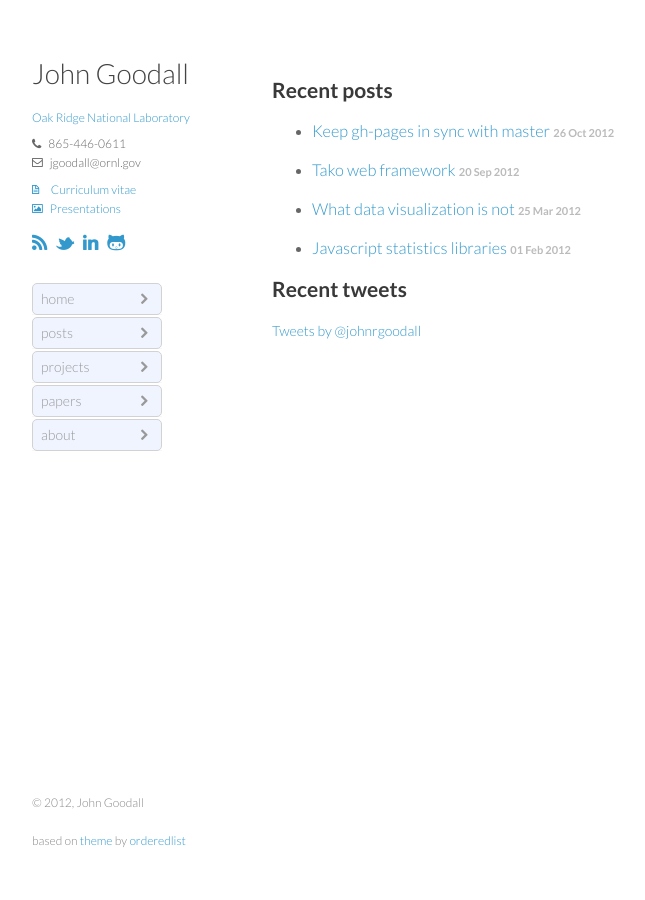
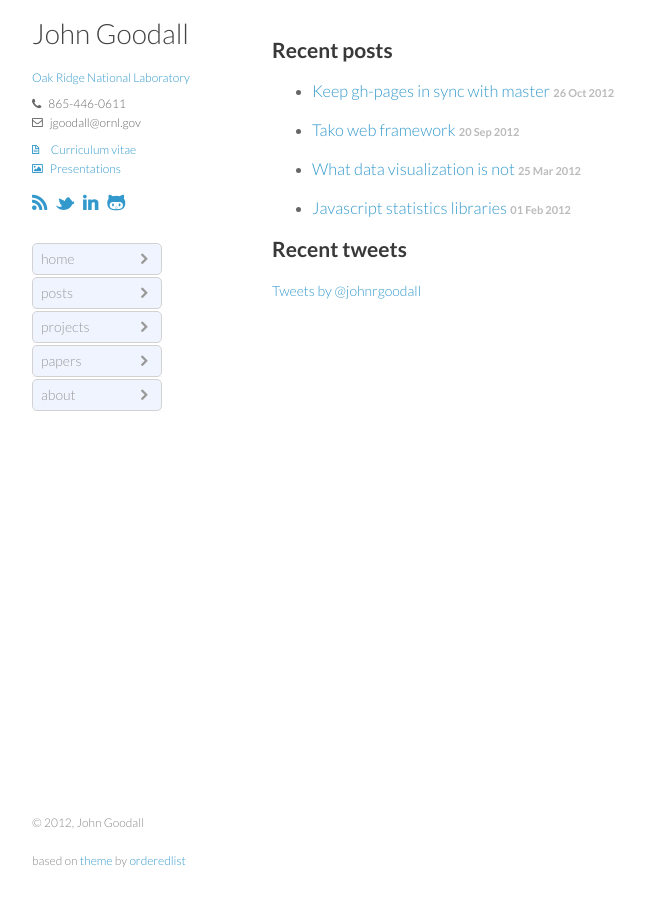
Before and after one commit to jgoodall/jgoodall.github.io, a Jekyll site: the page built from index.html, in a window 1280 px wide. Shown: the whole page, without its empty margins (128-773 px from the left). Built offline with Jekyll 4.4.1, drawn with Linux system fonts in a browser that asks for light colours; Markdown is read by kramdown in place of the engine named in the settings; the list of posts is cut into pages by our own code; comment, search, counter and statistics services are not loaded.

Commit message:
tweaking footer

```diff
--- a/css/styles.css
+++ b/css/styles.css
@@ -1,7 +1,7 @@
 @import url(https://fonts.googleapis.com/css?family=Lato:300italic,700italic,300,700);
 
 body {
-  padding:50px 25px;
+  padding:10px 20px;
   font:14px/1.5 Lato, "Helvetica Neue", Helvetica, Arial, sans-serif;
   color:#666;
   font-weight:300;
@@ -133,7 +133,7 @@ footer {
   color:#888;
   float:left;
   position:fixed;
-  bottom:30px;
+  bottom:10px;
 }
 
 
```
